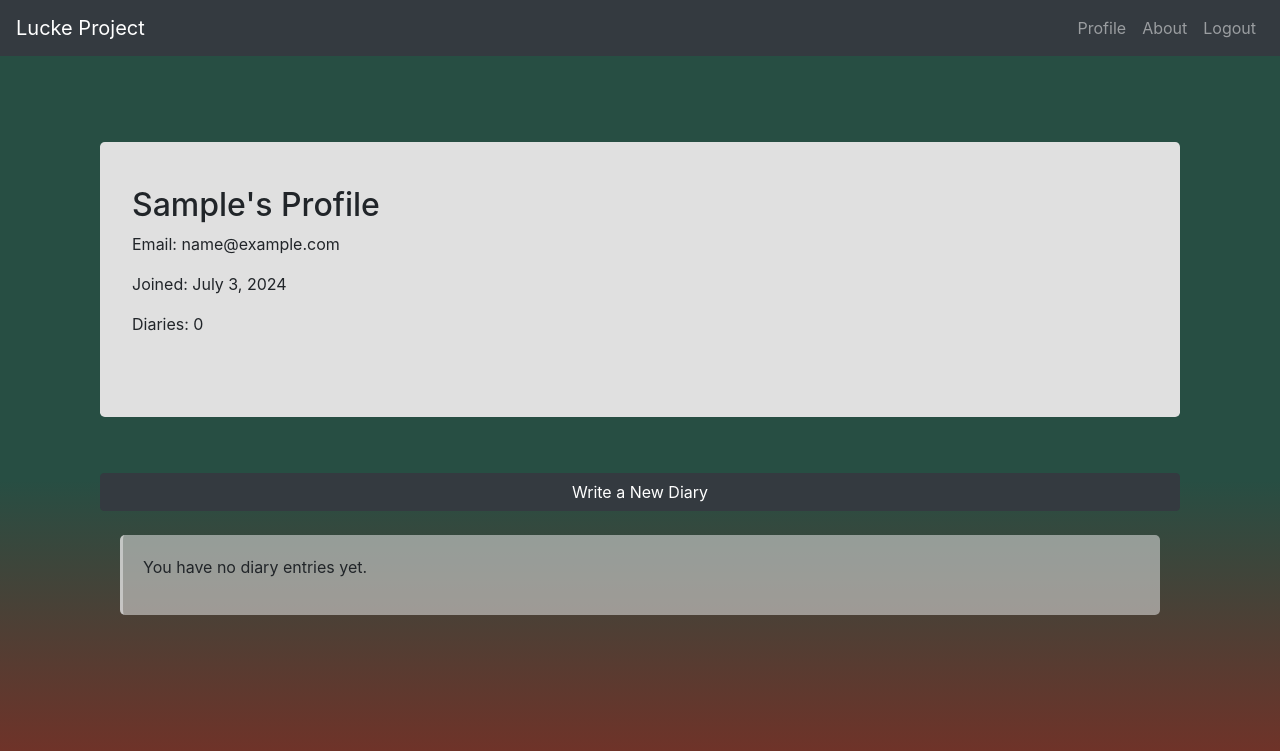
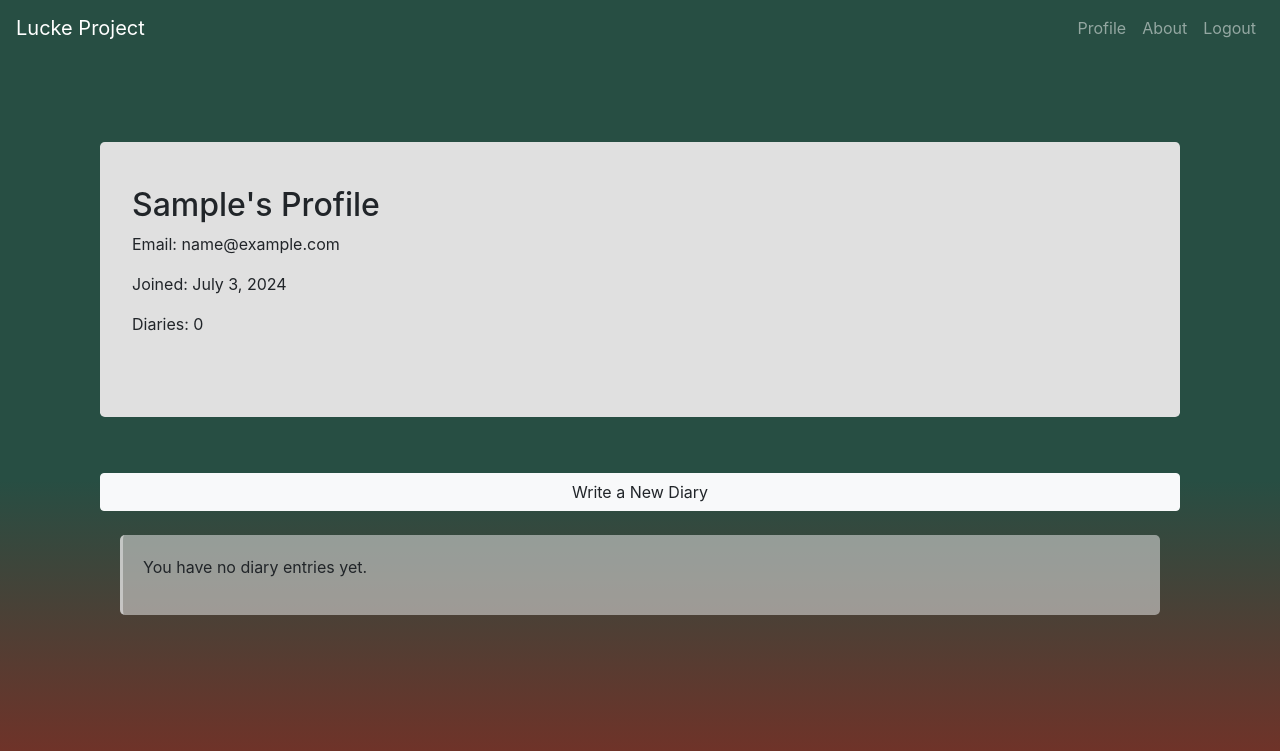
Before and after one commit to QAV-T/lucke, a Django app: page /profile/ in a window 1280 px wide. Shown: the top 751 px of the page. Run offline with Django 5.2, Linux system fonts and the light colour scheme; the visitor is signed in with stand-in values (Sample User, id 1); data that the repository does not hold is empty; some libraries are stand-ins or nearby versions.

Commit message:
Changing navbar opacity

```diff
--- a/lucke/templates/base.html
+++ b/lucke/templates/base.html
@@ -10,7 +10,7 @@
         <link rel="stylesheet" href="{% static 'css/styles.css' %}">
     </head>
 <body>
-    <nav class="navbar navbar-expand-lg navbar-dark bg-dark"">
+    <nav class="navbar navbar-expand-lg navbar-dark bg-black">
         <a class="navbar-brand" {% if user.is_authenticated %}
          href="{% url 'profile' %}" {% else %} href="{% url 'home' %}" {% endif %}>Lucke Project</a>
         <button class="navbar-toggler" type="button" data-toggle="collapse" data-target="#navbarNav" aria-controls="navbarNav" aria-expanded="false" aria-label="Toggle navigation">
--- a/lucke/templates/profile.html
+++ b/lucke/templates/profile.html
@@ -13,7 +13,7 @@
     <br>
 
     {% if user.is_authenticated %}
-    <a href="{% url 'create_diary' %}" class="btn btn-dark btn-block">Write a New Diary</a>
+    <a href="{% url 'create_diary' %}" class="btn btn-light btn-block">Write a New Diary</a>
     <br>
     <div class="timeline">
         {% for diary in diaries %}
```
